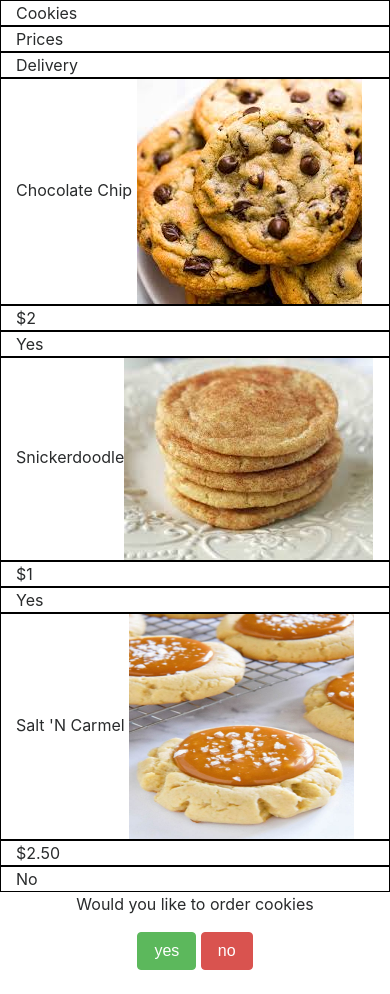
After one commit to IamReptar/WebApp, a PHP site: page /bootstrap-sample.html in a window 390 px wide. The commit adds this page. Run offline with PHP 8.4, Linux system fonts and the light colour scheme; some libraries are stand-ins or nearby versions.

Commit message:
created bootstrap-sample, added chart and pics all responsive

```diff
--- /dev/null
+++ b/bootstrap-sample.html
@@ -0,0 +1,65 @@
+<!DOCTYPE html>
+<html lang="en">
+  <head>
+    <!-- Required meta tags -->
+    <meta charset="utf-8">
+    <meta name="viewport" content="width=device-width, initial-scale=1, shrink-to-fit=no">
+
+    <style>
+      .col-md-4{
+        border: 1px solid black;
+        overflow: hidden;
+      }
+
+      #big{
+        width: 225px;
+        height: 225px;
+      }
+
+      .buttons{
+        text-align: center;
+      }
+    </style>
+    <!-- Bootstrap CSS -->
+    <link rel="stylesheet" href="https://maxcdn.bootstrapcdn.com/bootstrap/4.0.0-alpha.6/css/bootstrap.min.css" integrity="sha384-rwoIResjU2yc3z8GV/NPeZWAv56rSmLldC3R/AZzGRnGxQQKnKkoFVhFQhNUwEyJ" crossorigin="anonymous">
+  </head>
+  <body>
+    <!-- cookie chart -->
+    <div class= "container-fluid">
+      <div class= "row">
+        <div class= "col-md-4">Cookies</div>
+        <div class= "col-md-4">Prices</div>
+        <div class= "col-md-4">Delivery</div>
+      </div>
+      <div class="row">
+        <div class= "col-md-4">Chocolate Chip <img class= "img-fluid" src= "images/choccookie.jpg" alt="a chocolate chip cookie"/></div>
+        <div class= "col-md-4">$2</div>
+        <div class= "col-md-4">Yes</div>
+      </div>
+      <div class="row">
+        <div class= "col-md-4">Snickerdoodle<img class= "img-fluid" src= "images/snickerdoodle.jpg" alt="a cinnamon cookie"/></div>
+        <div class= "col-md-4">$1</div>
+        <div class= "col-md-4">Yes</div>
+      </div>
+      <div class="row">
+        <div class= "col-md-4">Salt 'N Carmel <img class= "img-fluid" id= "big" src= "images/salt-sweet.jpg" alt="a carmel and salt cookie"/></div>
+        <div class= "col-md-4">$2.50</div>
+        <div class= "col-md-4">No</div>
+      </div>
+    </div>
+
+    <div class="buttons">
+      <p>Would you like to order cookies</p>
+      <button type="button" class="btn btn-success">yes </button>
+      <button type="button" class="btn btn-danger">no</button>
+      <br><br>
+    </div>
+
+
+
+    <!-- jQuery first, then Tether, then Bootstrap JS. -->
+    <script src="https://code.jquery.com/jquery-3.1.1.slim.min.js" integrity="sha384-A7FZj7v+d/sdmMqp/nOQwliLvUsJfDHW+k9Omg/a/EheAdgtzNs3hpfag6Ed950n" crossorigin="anonymous"></script>
+    <script src="https://cdnjs.cloudflare.com/ajax/libs/tether/1.4.0/js/tether.min.js" integrity="sha384-DztdAPBWPRXSA/3eYEEUWrWCy7G5KFbe8fFjk5JAIxUYHKkDx6Qin1DkWx51bBrb" crossorigin="anonymous"></script>
+    <script src="https://maxcdn.bootstrapcdn.com/bootstrap/4.0.0-alpha.6/js/bootstrap.min.js" integrity="sha384-vBWWzlZJ8ea9aCX4pEW3rVHjgjt7zpkNpZk+02D9phzyeVkE+jo0ieGizqPLForn" crossorigin="anonymous"></script>
+  </body>
+</html>
--- a/font-sample.html
+++ b/font-sample.html
@@ -1,4 +1,5 @@
 <!DOCTYPE html>
+<html>
   <head>
     <title>Fonts sampler</title>
     <link href= "" rel= "stylesheet">
@@ -26,3 +27,4 @@
       I don't actually use papyrus but I am not opposed to it.
      </p>
   </body>
+</html>
--- a/index.css
+++ b/index.css
@@ -1,5 +1,6 @@
 body{
   background-color: #4682B4;
+  margin-left: 20px;
 }
 
 h1{
--- a/index.html
+++ b/index.html
@@ -1,5 +1,5 @@
 <!DOCTYPE html>
-<html>
+<html lang= "en">
   <head>
     <title>First Web Page!</title>
     <link href= "index.css" type= "text/css" rel= "stylesheet"></link>
@@ -10,7 +10,7 @@
     <p>This is a demo from W3 Schools of switching css files without changing the HTML.
     <a href= "css_demo.html">Go to the Demo!</a></p>
     <p>This is a lot of fonts <a href= "font-sample.html">Fonts</a></p>
-    <p>This is going to be just enough to complete the assignment and it will be more interesting later. </p>
+    <p>This is the <a href="bootstrap-sample.html">bootstrap</a> sample </p>
 
   </body>
 
```
Also changed, not shown: css_demo.html (indentation only), images/choccookie.jpg (added), images/salt-sweet.jpg (added), images/snickerdoodle.jpg (added). Lines whose indentation alone changed are shown as unchanged.
